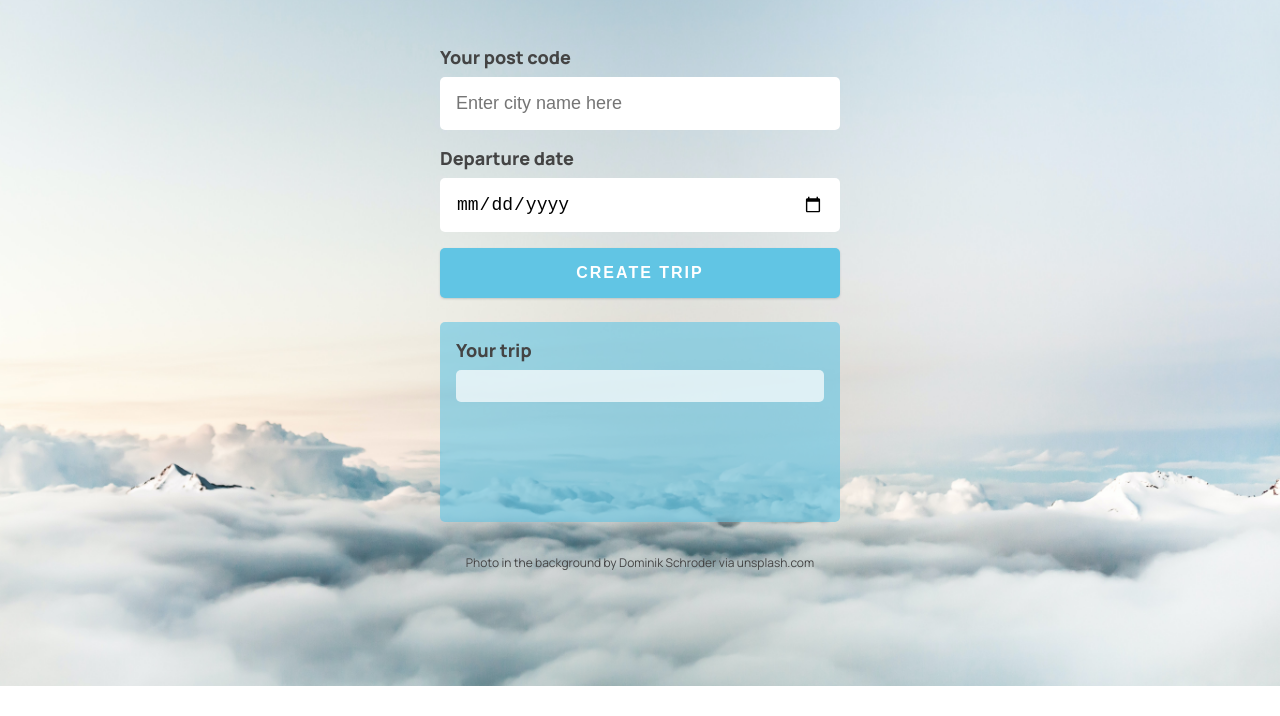
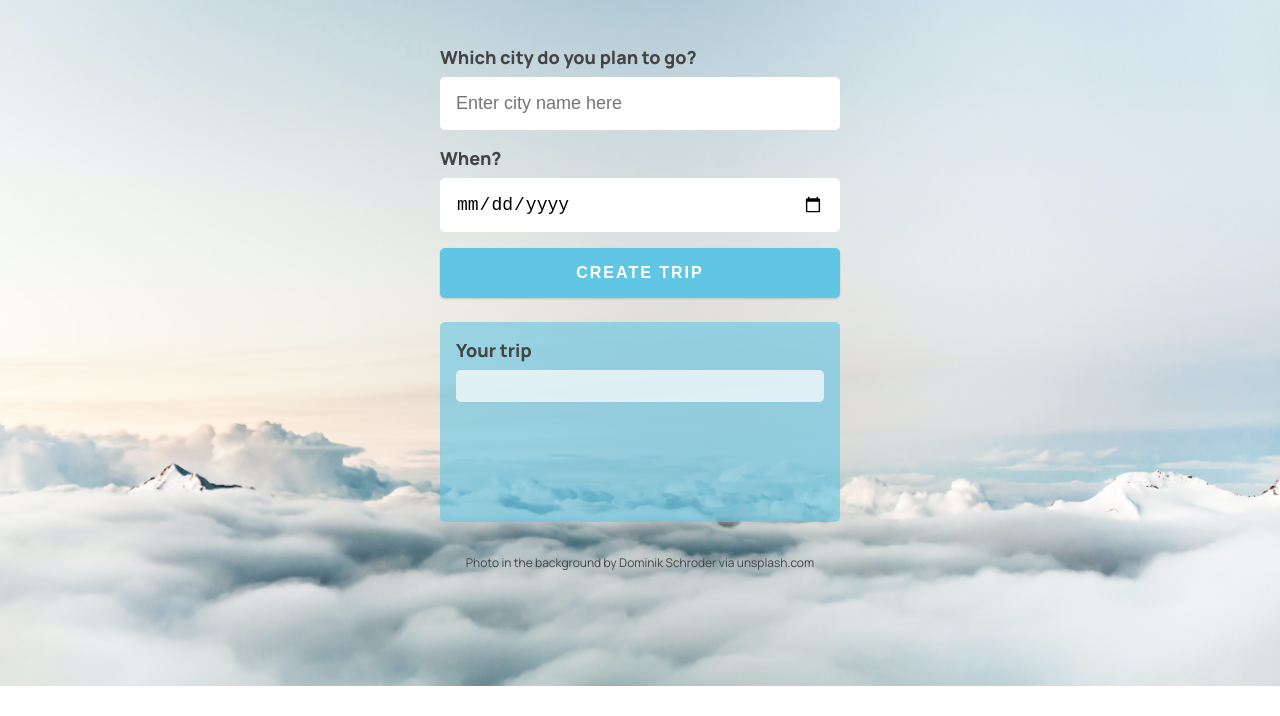
Before and after one commit to MadameGeorge/FEND_5_Capstone_Travel-App, a website built with webpack: page src/client/views/index.html in a window 1280 px wide. Shown: the part 84-800 px from the top of the page. Built offline with nearby package versions, Linux system fonts and the light colour scheme.

Commit message:
fix: Change labels names

```diff
--- a/src/client/views/index.html
+++ b/src/client/views/index.html
@@ -11,9 +11,9 @@
 		<div id="app">
 			<h1 class="holder headline">Trip planner</h1>
 			<fieldset class="holder form">
-				<label for="city">Your post code</label>
+				<label for="city">Which city do you plan to go?</label>
 				<input type="text" id="city" placeholder="Enter city name here">
-				<label for="departure">Departure date</label>
+				<label for="departure">When?</label>
 				<input type="date" class="myInput" id="departure" placeholder="DD/MM/YYYY"></input>
 				<button id="generate" type = "submit">Create trip</button>
 			</fieldset>
```
